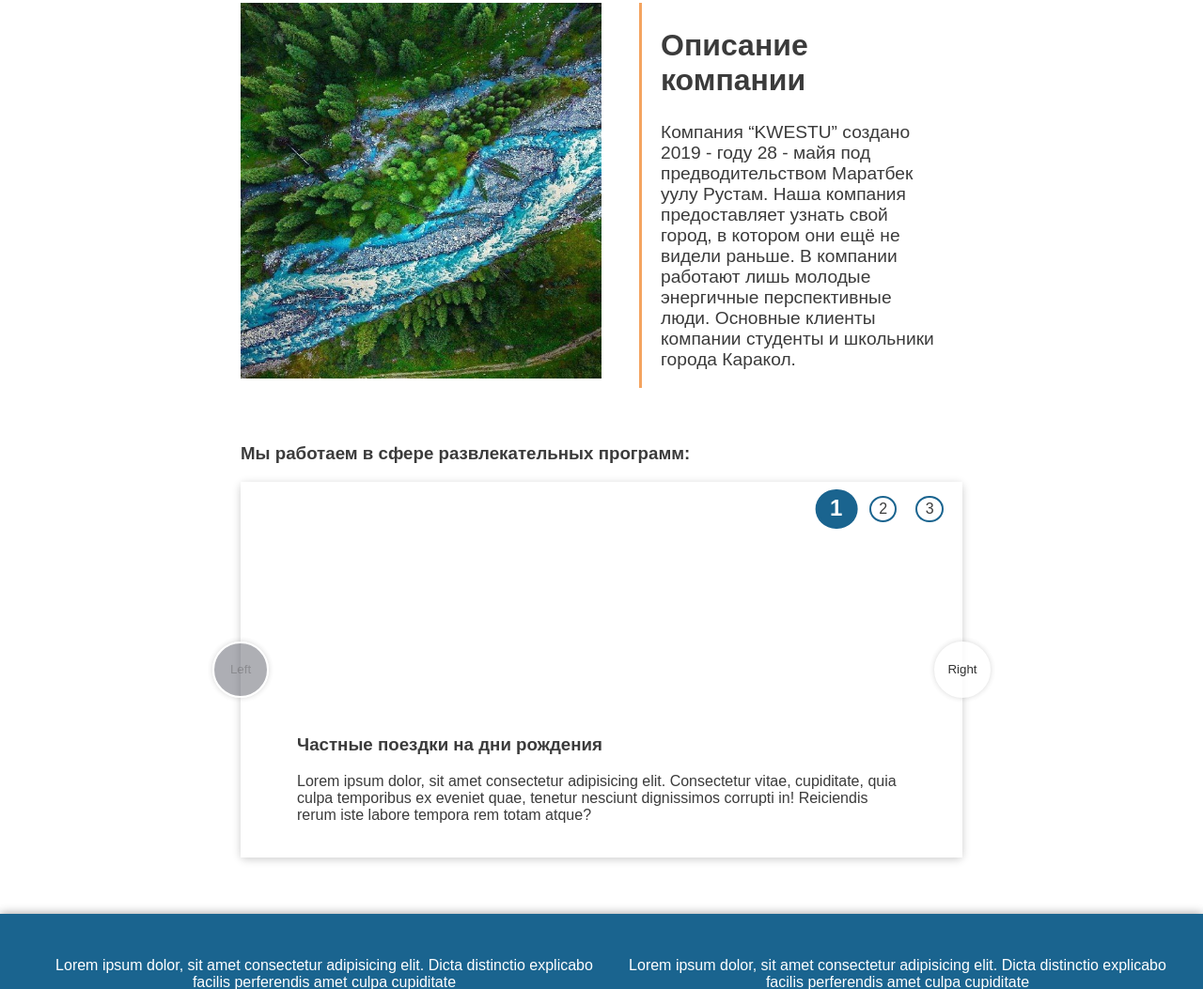
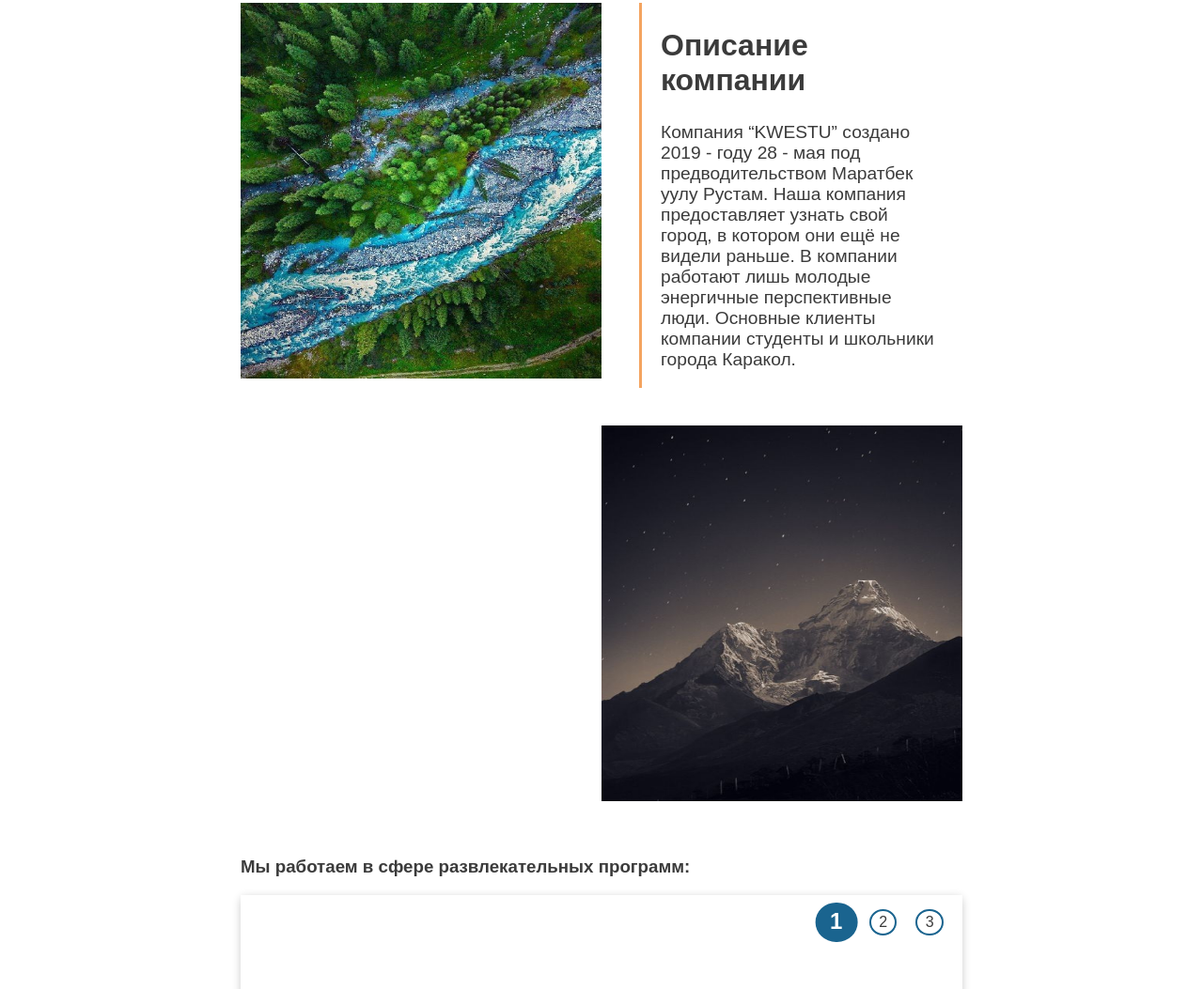
Before and after one commit to Nurjigit-Melis-uulu/KWESTU.com, a plain HTML site: page index.html in a window 1280 px wide. Shown: the part 857-1910 px from the top of the page at 94% size. Drawn offline with Linux system fonts and the light colour scheme.

Commit message:
add new images

```diff
--- a/index.html
+++ b/index.html
@@ -71,12 +71,22 @@
           <div class="text">
             <h2>Описание компании</h2>
             <p>
-              Компания “KWESTU” создано 2019 - году 28 - майя под предводительством Маратбек уулу Рустам. Наша компания
+              Компания “KWESTU” создано 2019 - году 28 - мая под предводительством Маратбек уулу Рустам. Наша компания
               предоставляет узнать свой город, в котором они ещё не видели раньше. В компании работают лишь молодые
               энергичные перспективные люди. Основные клиенты компании студенты и школьники города Каракол.
             </p>
           </div>
         </article>
+      </div>
+      <div class="content">
+        <article class="opacity-text">
+          <div class="text">
+
+          </div>
+        </article>
+        <div class="image opacity-img">
+          <img src="./assets/images/baeb0e4708b37660b2a066de5a30ffa2.jpg" alt="river">
+        </div>
       </div>
       <div class="content">
         <h3>Мы работаем в сфере развлекательных программ:</h3>
```
Also changed, not shown: assets/images/1e6637d1fe342dd400b40e13240f921b.jpg (added), assets/images/2989e408a71101b8f1855339d937336a.jpg (added), assets/images/baeb0e4708b37660b2a066de5a30ffa2.jpg (added), assets/images/fgh.jpg (added).
